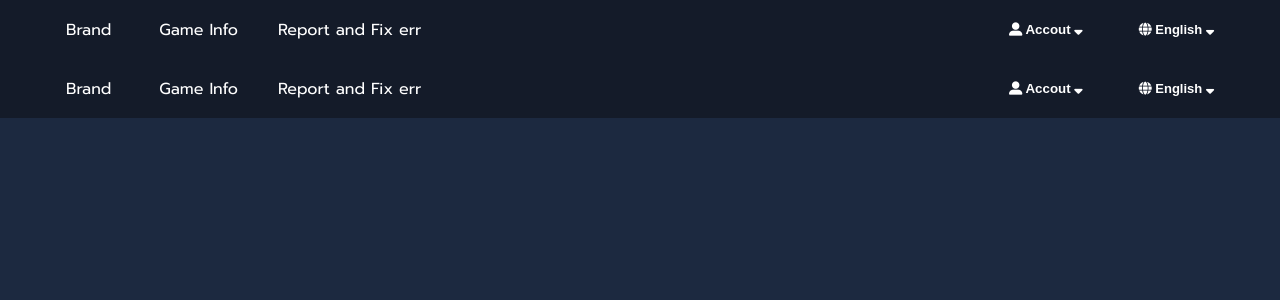
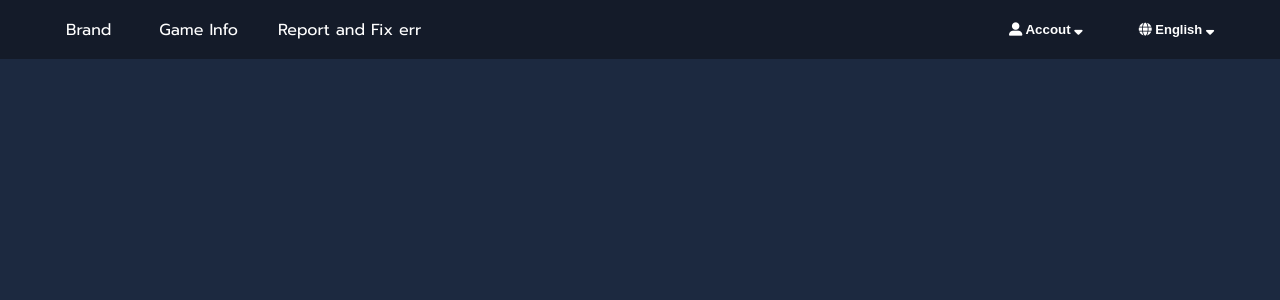
Before and after one commit to uranus1038/generator-frontend, a React (Vite) app: page /en in a window 1280 px wide. Shown: the top 300 px of the page. Built offline with nearby package versions, Linux system fonts and the light colour scheme.

Commit message:
commit test

```diff
--- a/src/pages/startAppEN.jsx
+++ b/src/pages/startAppEN.jsx
@@ -6,7 +6,6 @@ export default function StartApp() {
   return (
     <section>
      <NavbarMain />
-     <NavbarMain />
      {/* test */}
     </section>
   )
```
